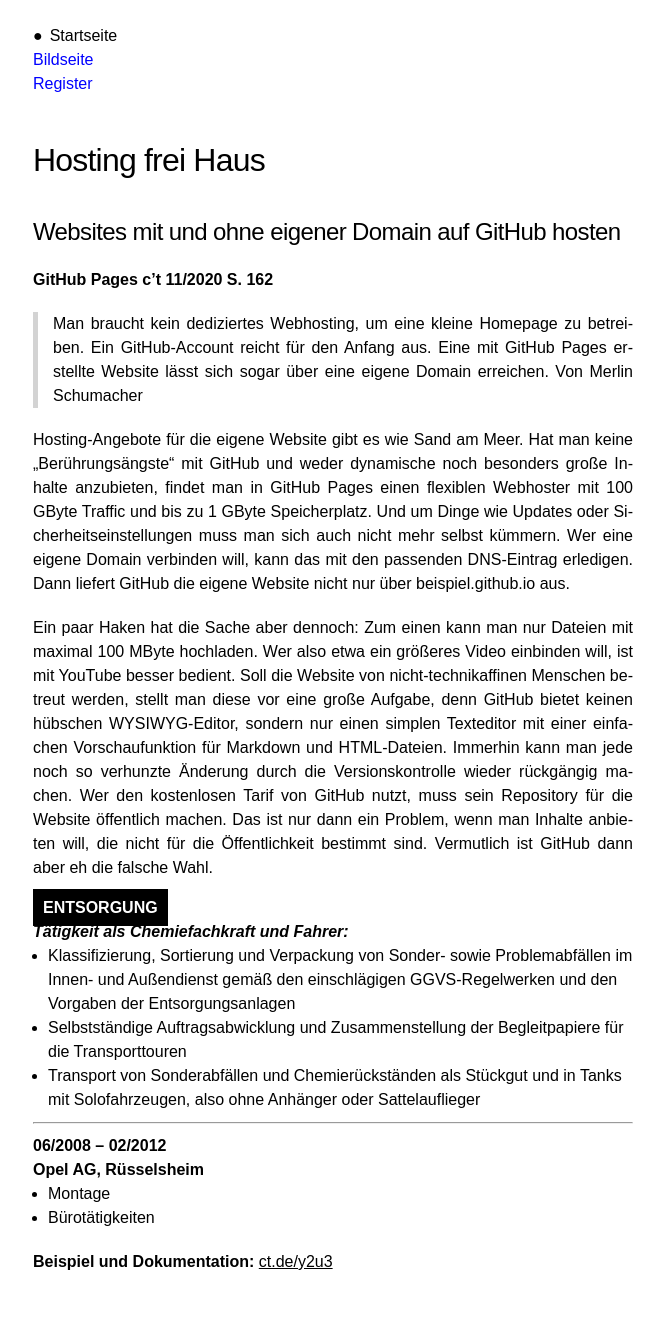
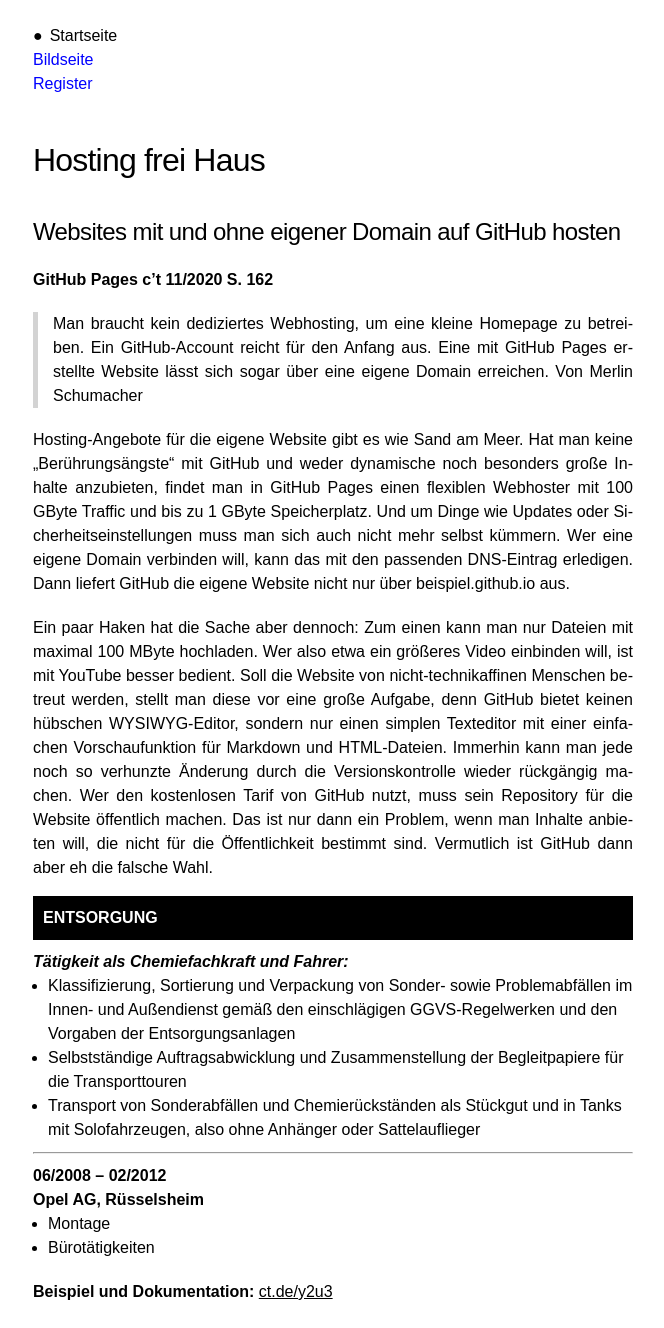
Before and after one commit to webuser-ralf/webuser-ralf.github.io, a Jekyll site: the page built from index.md, in a window 1280 px wide. Shown: the whole page, without its empty margins (307-971 px from the left). Built offline with Jekyll 4.4.1, drawn with Linux system fonts in a browser that asks for light colours; our own code applies the rules of GitHub Pages for plain Markdown files; before the commit the page ends 1298 px from its top, so only the background shows below that.

Commit message:
Update layout.scss

```diff
--- a/_sass/layout.scss
+++ b/_sass/layout.scss
@@ -21,7 +21,8 @@
     background: #000;
     padding: 10px;
     margin-bottom: 10px;
-    font-style: small-caps;
+    font-variant: small-caps;
+    display: block;
 }
 
 hr {
```
